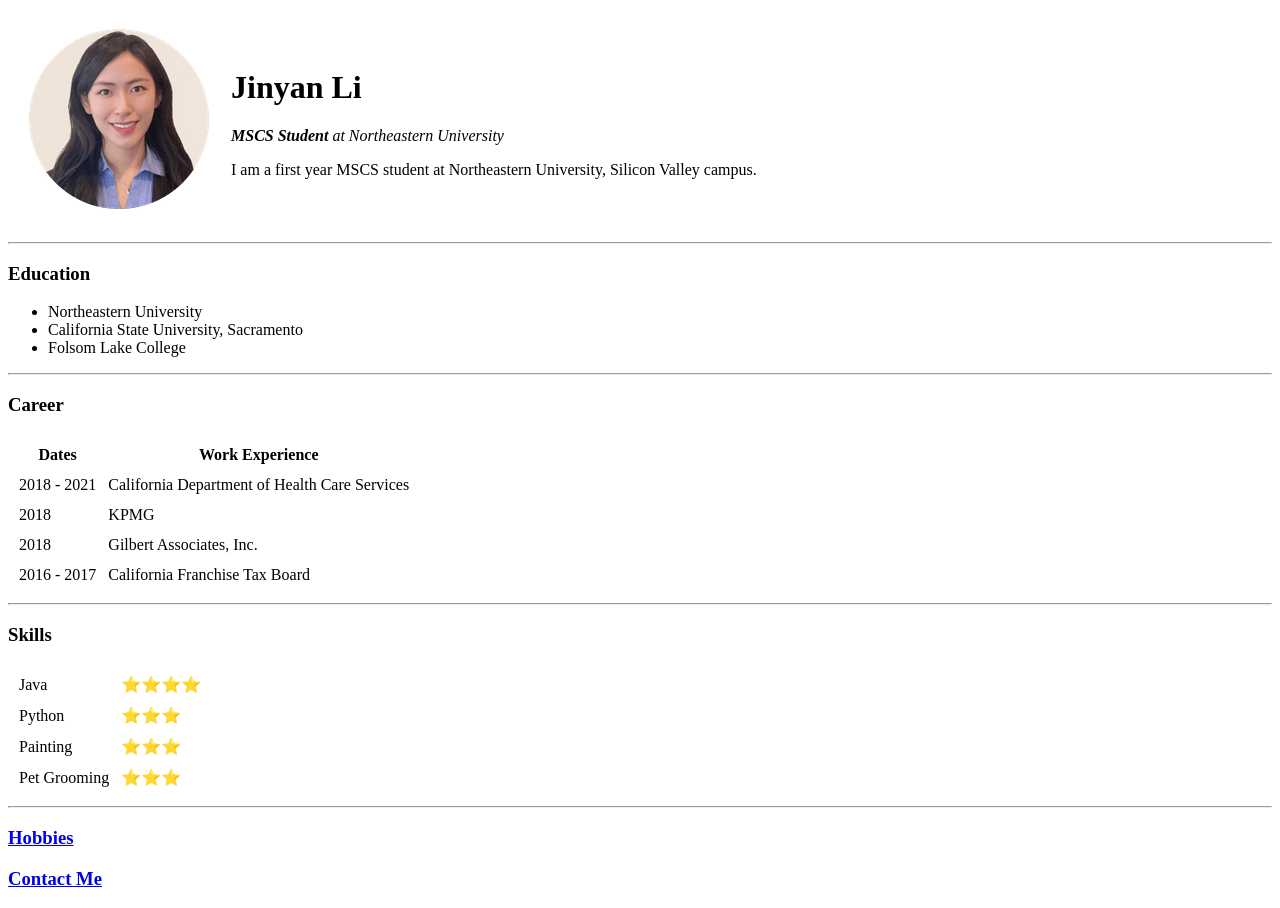
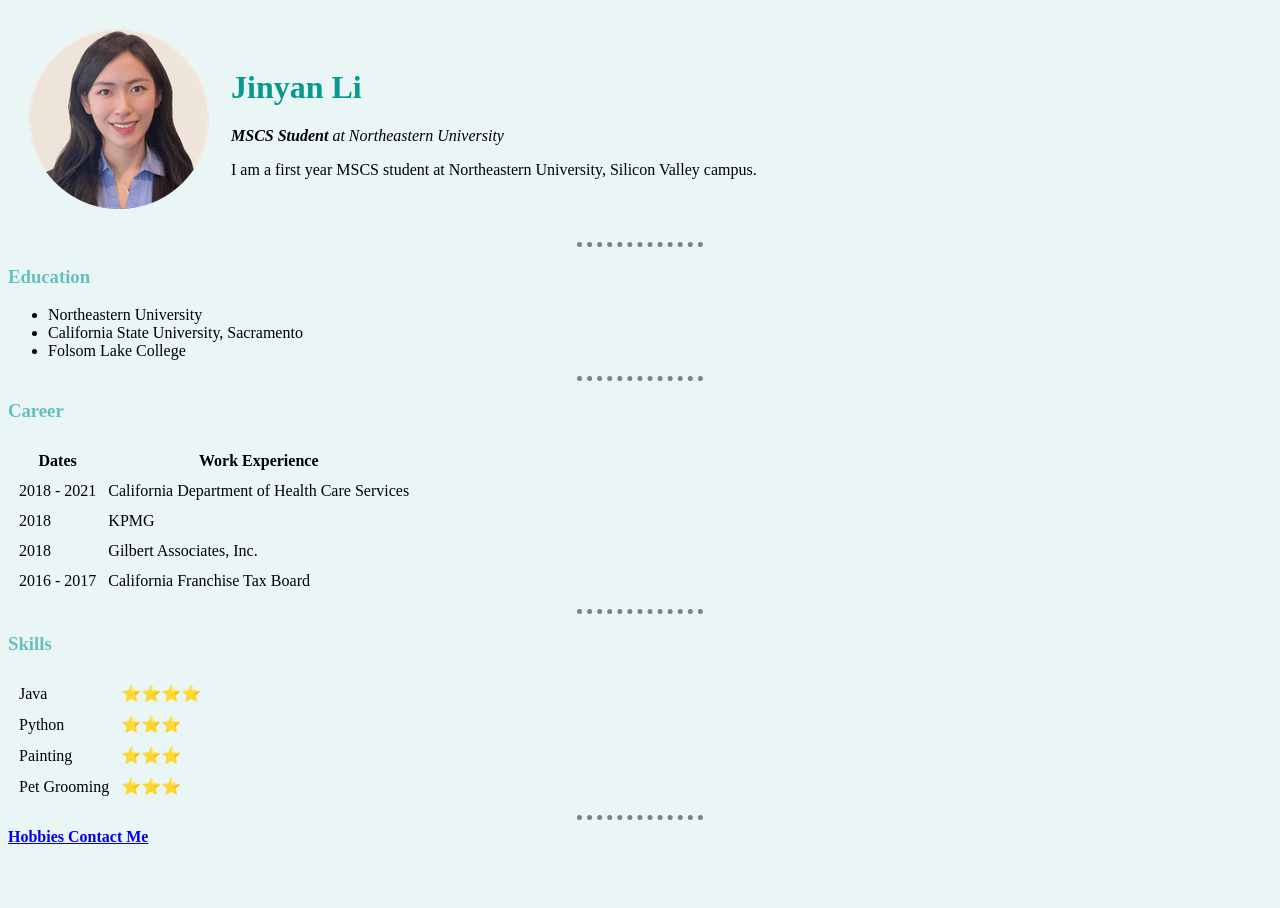
Before and after one commit to jinyan-li1/cv, a plain HTML site: page index.html in a window 1280 px wide. After the commit the page ends 854 px from the top, so only its background shows below. Drawn offline with Linux system fonts and the light colour scheme.

Commit message:
update personal site

```diff
--- /dev/null
+++ b/css/styles.css
@@ -0,0 +1,21 @@
+
+  body {
+    background-color: #EAF6F6;
+  }
+
+  h1 {
+    color: #069A8E;
+  }
+  h3 {
+    color: #66BFBF;
+  }
+
+  hr {
+    border-style: none;
+    border-top-style: dotted;
+    border-color: grey;
+    border-width: 5px;
+    <!-- border-style: dotted none none none; -->
+    height: 0px;
+    width: 10%; <!-- 10% of the screen -->
+  }
--- a/index.html
+++ b/index.html
@@ -4,6 +4,8 @@
 <head>
   <meta charset="utf-8">
   <title> Jinyan's Personal Site 💚</title>
+  <link rel="stylesheet" href="css/styles.css">
+
 </head>
 
 <body>
@@ -79,11 +81,11 @@
   <hr>
 
   <a href="hobbies.html">
-    <h3><strong>Hobbies</strong></h3>
+    <strong>Hobbies</strong>
   </a>
 
   <a href="contact.html">
-    <h3><strong>Contact Me</strong></h3>
+    <strong>Contact Me</strong>
   </a>
 
 
```
Also changed, not shown: contact.html (+2 -1 lines), hobbies.html (+2 -1 lines), 2 other files.
